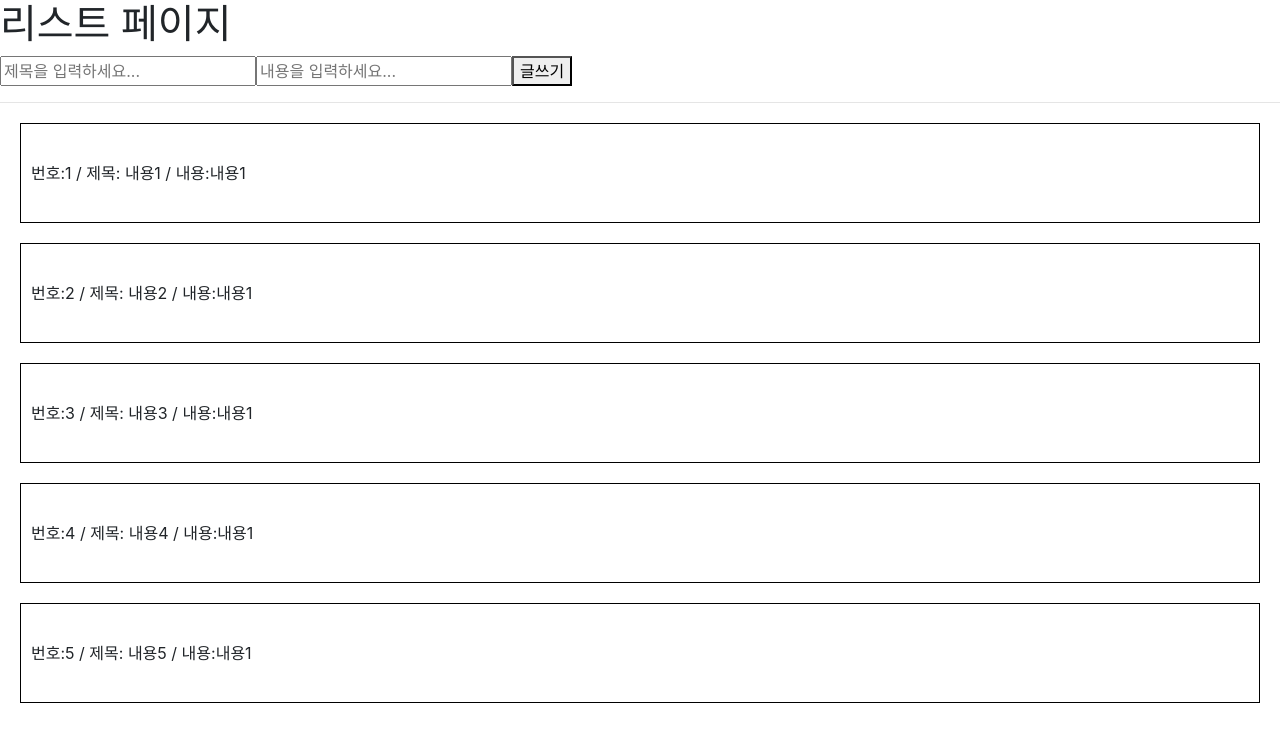
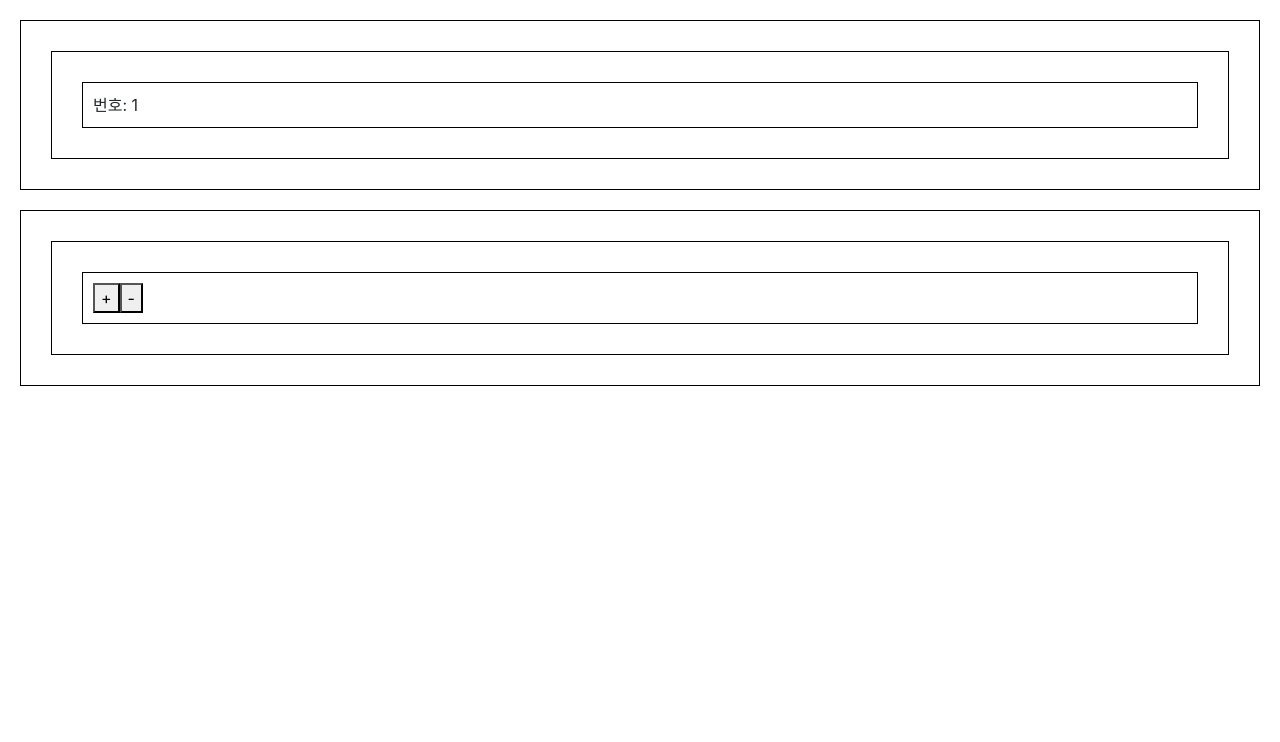
Before and after one commit to stella6767/react-basic, a React (Create React App) app: page / in a window 1280 px wide. Shown: the top 742 px of the page. Built offline with nearby package versions, Linux system fonts and the light colour scheme.

Commit message:
react redux의 필요성

```diff
--- a/src/App.js
+++ b/src/App.js
@@ -1,10 +1,25 @@
-import ListPage from './pages/ListPage';
+//글쓰기, 글삭제, 글목록보기
+
+import { useState } from 'react';
+import Top from './components/Top';
+import Bottom from './components/Bottom';
 
 function App() {
   //상태
+  const [number, setNumber] = useState(1);
+
+  const add = () => {
+    setNumber(number + 1);
+  };
+
+  const minus = () => {
+    setNumber(number - 1);
+  };
+
   return (
     <div>
-      <ListPage />
+      <Top number={number} />
+      <Bottom add={add} minus={minus} />
     </div>
   );
 }
--- /dev/null
+++ b/src/components/Bottom.js
@@ -0,0 +1,15 @@
+import React from 'react';
+import Bottom1 from './Bottom1';
+import { StyledBoxDiv } from './StyledComponent';
+
+const Bottom = (props) => {
+  const { add, minus } = props;
+
+  return (
+    <StyledBoxDiv>
+      <Bottom1 add={add} minus={minus} />
+    </StyledBoxDiv>
+  );
+};
+
+export default Bottom;
--- /dev/null
+++ b/src/components/Bottom1.js
@@ -0,0 +1,14 @@
+import React from 'react';
+import Bottom2 from './Bottom2';
+import { StyledBoxDiv } from './StyledComponent';
+
+const Bottom1 = (props) => {
+  const { add, minus } = props;
+  return (
+    <StyledBoxDiv>
+      <Bottom2 add={add} minus={minus} />
+    </StyledBoxDiv>
+  );
+};
+
+export default Bottom1;
--- /dev/null
+++ b/src/components/Bottom2.js
@@ -0,0 +1,15 @@
+import React from 'react';
+import { StyledBoxDiv } from './StyledComponent';
+
+const Bottom2 = (props) => {
+  const { add, minus } = props;
+
+  return (
+    <StyledBoxDiv>
+      <button onClick={add}>+</button>
+      <button onClick={minus}>-</button>
+    </StyledBoxDiv>
+  );
+};
+
+export default Bottom2;
--- /dev/null
+++ b/src/components/StyledComponent.js
@@ -0,0 +1,16 @@
+import React from 'react';
+import styled from 'styled-components';
+
+const StyledBoxDiv = styled.div`
+  border: 1px solid black;
+  padding: 10px;
+  margin: 20px;
+  align-items: center;
+`;
+
+const StyledComponent = () => {
+  return <div></div>;
+};
+
+export default StyledComponent; //이거는 const StyledComponent 만 외부로 보내준다.
+export { StyledBoxDiv }; //따로따로, 계속 추가를 시켜줘야 한다.
--- /dev/null
+++ b/src/components/Top.js
@@ -0,0 +1,15 @@
+import React from 'react';
+import { StyledBoxDiv } from './StyledComponent';
+import Top1 from './Top1';
+
+const Top = (props) => {
+  const { number } = props;
+
+  return (
+    <StyledBoxDiv>
+      <Top1 number={number} />
+    </StyledBoxDiv>
+  );
+};
+
+export default Top;
--- /dev/null
+++ b/src/components/Top1.js
@@ -0,0 +1,14 @@
+import React from 'react';
+import { StyledBoxDiv } from './StyledComponent';
+import Top2 from './Top2';
+
+const Top1 = (props) => {
+  const { number } = props;
+  return (
+    <StyledBoxDiv>
+      <Top2 number={number} />
+    </StyledBoxDiv>
+  );
+};
+
+export default Top1;
--- /dev/null
+++ b/src/components/Top2.js
@@ -0,0 +1,9 @@
+import React from 'react';
+import { StyledBoxDiv } from './StyledComponent';
+
+const Top2 = (props) => {
+  const { number } = props;
+  return <StyledBoxDiv>번호: {number}</StyledBoxDiv>;
+};
+
+export default Top2;
--- a/src/index.js
+++ b/src/index.js
@@ -1,6 +1,5 @@
 import React from 'react';
 import ReactDOM from 'react-dom';
-import { BrowserRouter } from 'react-router-dom';
 //import './index.css';
 import App from './App';
 
@@ -9,10 +8,6 @@ import App from './App';
 }
 
 ReactDOM.render(
-  <React.StrictMode>
-    <BrowserRouter>
-      <App />
-    </BrowserRouter>
-  </React.StrictMode>,
+  <App />,
   document.getElementById('root'), //index.html에 app을 랜더링
 );
--- a/src/pages/ListPage.js
+++ /dev/null
@@ -1,87 +0,0 @@
-import React, { useState } from 'react';
-import styled from 'styled-components';
-
-const StyledItemBoxDiv = styled.div`
-  border: 1px solid black;
-  padding: 10px;
-  height: 100px;
-  display: flex;
-  margin: 20px;
-  justify-content: space-between;
-  align-items: center;
-`;
-
-const ListPage = () => {
-  const [no, setNo] = useState(6);
-
-  const [post, setPost] = useState({
-    id: 5,
-    title: '',
-    content: '',
-  });
-  const [posts, setPosts] = useState([
-    { id: 1, title: '내용1', content: '내용1' },
-    { id: 2, title: '내용2', content: '내용1' },
-    { id: 3, title: '내용3', content: '내용1' },
-    { id: 4, title: '내용4', content: '내용1' },
-    { id: 5, title: '내용5', content: '내용1' },
-  ]);
-
-  const handleWrite = (e) => {
-    //listpage의 setPosts에 무엇을 담아야 함?
-    //let post = { id: 6, title: '인풋값' };
-    //setPosts({ ...posts, id:no });
-    e.preventDefault(); // form태그가 하려는 액션을 중지 시켜야 함.
-    setPosts([...posts, { ...post, id: post.id + 1 }]);
-    //setPosts([...posts, post]);
-    setPost({ ...post, id: post.id + 1 });
-  };
-
-  const handleForm = (e) => {
-    console.log(e.target.name);
-    console.log(e.target.value);
-
-    //computed property names 문법(키 값 동적할당)
-    setPost({ ...post, [e.target.name]: e.target.value }); //변수 키값을 동적으로 만들어냄...자바에는 없는 문법
-    console.log(post.title);
-    console.log(post.content);
-  };
-
-  // 삭제하기
-  const handleDelete = (id) => {
-    setPosts(posts.filter((post) => post.id !== id));
-  };
-  return (
-    <div>
-      <h1>리스트 페이지</h1>
-
-      <form>
-        <input
-          type="text"
-          placeholder="제목을 입력하세요..."
-          value={post.title}
-          onChange={handleForm}
-          name="title"
-        />
-        <input
-          type="text"
-          placeholder="내용을 입력하세요..."
-          value={post.content}
-          onChange={handleForm}
-          name="content"
-        />
-        <button type="button" onClick={handleWrite}>
-          글쓰기
-        </button>
-      </form>
-      <hr />
-      {posts.map((post) => (
-        <StyledItemBoxDiv>
-          번호:{post.id} / 제목: {post.title} / 내용:{post.content}
-        </StyledItemBoxDiv>
-      ))}
-    </div>
-  );
-};
-
-export default ListPage;
```
Also changed, not shown: 1 other file (tests, documents, lock files or other folders).
